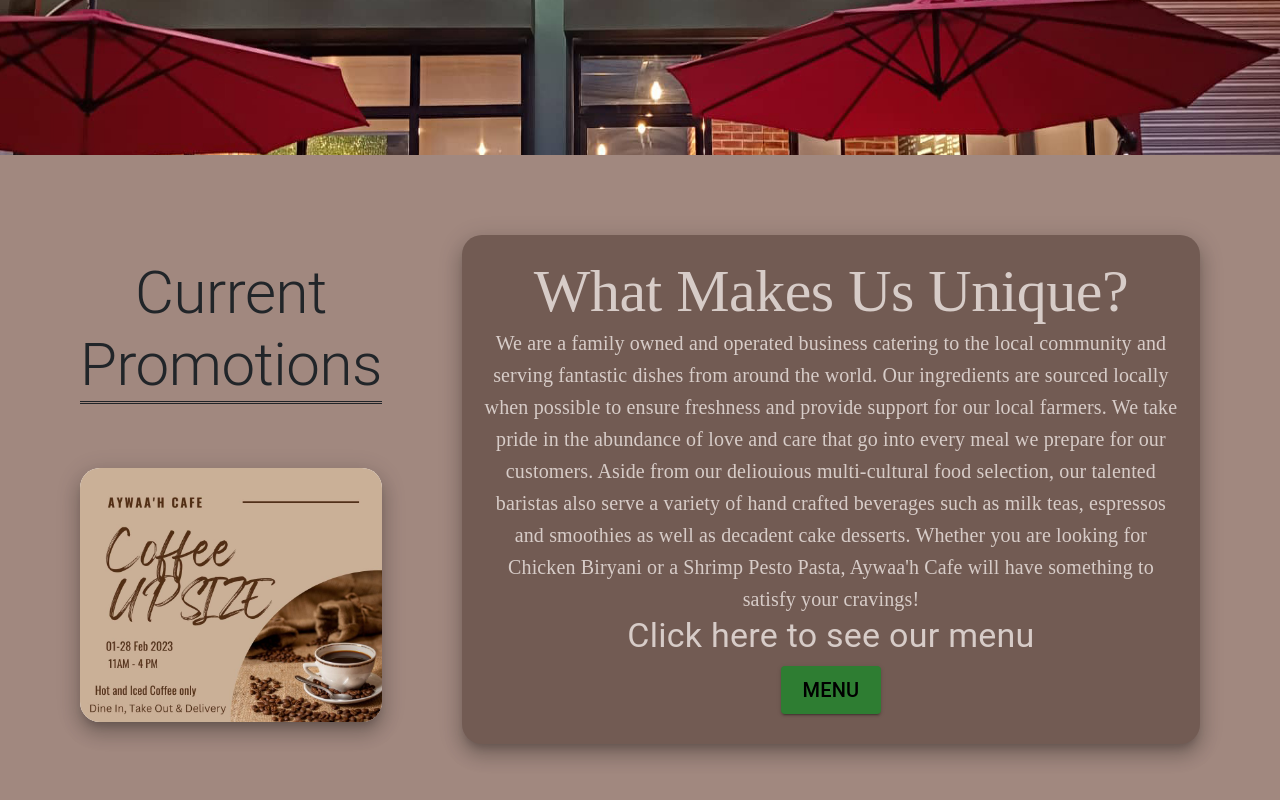
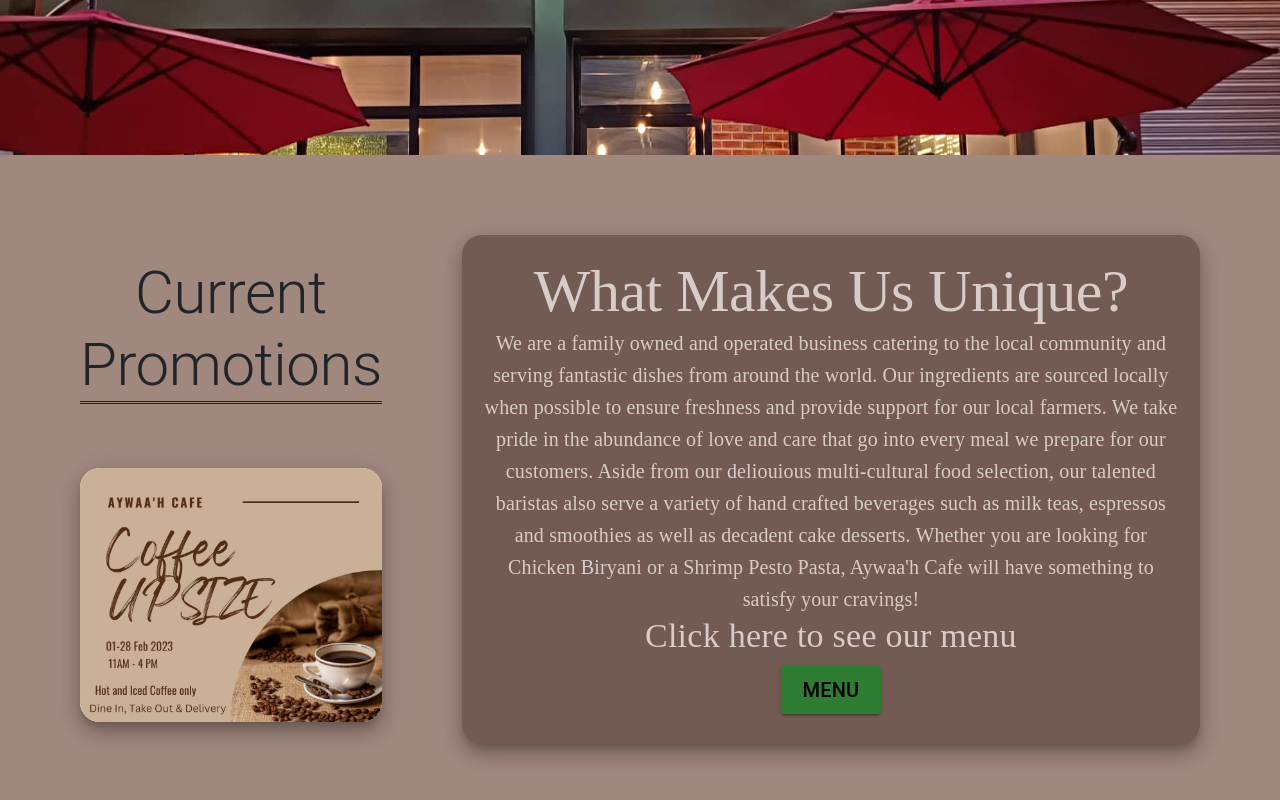
Before and after one commit to HBarleta/Project-Week-2, a React (Create React App) app in the folder client/: page / in a window 1280 px wide. Shown: the part 714-1514 px from the top of the page. Built offline with nearby package versions, Linux system fonts and the light colour scheme.

Commit message:
updated landing page

```diff
--- a/client/src/components/LandingPage.jsx
+++ b/client/src/components/LandingPage.jsx
@@ -76,7 +76,7 @@ const LandingPage = () => {
             Biryani or a Shrimp Pesto Pasta, Aywaa'h Cafe will have something to
             satisfy your cravings!
           </Typography>
-          <Typography variant="h4" color="#d7ccc8">
+          <Typography variant="h4" fontFamily="rockwell" color="#d7ccc8">
             Click here to see our menu
           </Typography>
           <Box sx={{ my: "10px" }}>
```
